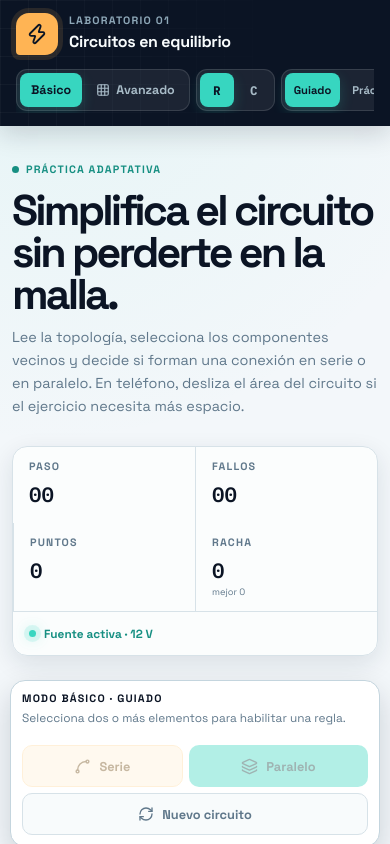
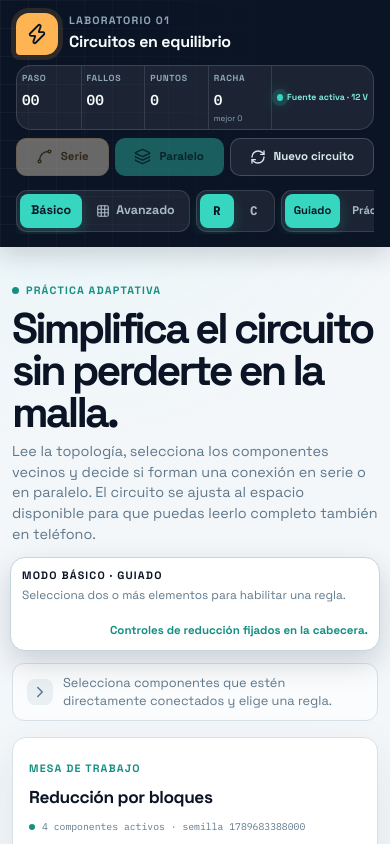
Before and after one commit to Santiiagolr/Circuit-Practice-Interactive-Circuit-Simplification-Lab, a React (Vite) app: page / in a window 390 px wide. Shown: the top 844 px of the page. Built offline with nearby package versions, Linux system fonts and the light colour scheme.

Commit message:
Improve responsive circuit workspace layout

```diff
--- a/src/App.jsx
+++ b/src/App.jsx
@@ -203,6 +203,71 @@ function FeedbackBanner({ feedback, mode }) {
         {isError ? <XCircle size={18} /> : isSuccess ? <CheckCircle2 size={18} /> : <ChevronRight size={18} />}
       </span>
       <span>{message}</span>
+    </div>
+  );
+}
+
+function Telemetry({ steps, mistakes, score, streak, bestStreak, isSolved, compact = false }) {
+  return (
+    <div className={'telemetry' + (compact ? ' telemetry--topbar' : '')} aria-label="Estado del ejercicio">
+      <div className="telemetry-cell">
+        <span className="telemetry-label">Paso</span>
+        <strong>{String(steps).padStart(2, '0')}</strong>
+      </div>
+      <div className="telemetry-cell">
+        <span className="telemetry-label">Fallos</span>
+        <strong>{String(mistakes).padStart(2, '0')}</strong>
+      </div>
+      <div className="telemetry-cell">
+        <span className="telemetry-label">Puntos</span>
+        <strong>{score}</strong>
+      </div>
+      <div className="telemetry-cell telemetry-cell--streak">
+        <span className="telemetry-label">Racha</span>
+        <strong>{streak}</strong>
+        <small>mejor {bestStreak}</small>
+      </div>
+      <div className="telemetry-state">
+        <span className={'status-lamp' + (isSolved ? ' is-solved' : '')} />
+        <span>{isSolved ? 'Circuito medido' : 'Fuente activa · 12 V'}</span>
+      </div>
+    </div>
+  );
+}
+
+function ExerciseActions({
+  selectedCount,
+  isSolved,
+  openSwitchSelected,
+  onCombine,
+  onDeleteSwitch,
+  onNewCircuit,
+  compact = false,
+}) {
+  return (
+    <div className={'action-group' + (compact ? ' action-group--topbar' : '')} aria-label="Acciones de reducción">
+      <button
+        className="button button--series"
+        disabled={selectedCount < 2 || isSolved}
+        onClick={() => onCombine('series')}
+      >
+        <Spline size={17} /> Serie
+      </button>
+      <button
+        className="button button--parallel"
+        disabled={selectedCount < 2 || isSolved}
+        onClick={() => onCombine('parallel')}
+      >
+        <Layers size={17} /> Paralelo
+      </button>
+      {openSwitchSelected && (
+        <button className="button button--danger" onClick={onDeleteSwitch}>
+          <XCircle size={17} /> Eliminar abierto
+        </button>
+      )}
+      <button className="button button--quiet" onClick={onNewCircuit}>
+        <RefreshCw size={16} /> Nuevo circuito
+      </button>
     </div>
   );
 }
@@ -538,11 +603,34 @@ function App() {
   return (
     <div className="app-shell">
       <header className="topbar">
-        <div className="brand-lockup">
-          <div className="brand-mark" aria-hidden="true"><Zap size={22} /></div>
-          <div>
-            <p className="brand-kicker">Laboratorio 01</p>
-            <p className="brand-name">Circuitos en equilibrio</p>
+        <div className="topbar-main">
+          <div className="brand-lockup">
+            <div className="brand-mark" aria-hidden="true"><Zap size={22} /></div>
+            <div>
+              <p className="brand-kicker">Laboratorio 01</p>
+              <p className="brand-name">Circuitos en equilibrio</p>
+            </div>
+          </div>
+
+          <div className="topbar-quick">
+            <Telemetry
+              steps={steps}
+              mistakes={mistakes}
+              score={progress.score}
+              streak={progress.streak}
+              bestStreak={progress.bestStreak}
+              isSolved={isSolved}
+              compact
+            />
+            <ExerciseActions
+              selectedCount={selectedIds.length}
+              isSolved={isSolved}
+              openSwitchSelected={openSwitchSelected}
+              onCombine={handleCombine}
+              onDeleteSwitch={handleDeleteSwitch}
+              onNewCircuit={() => createExercise()}
+              compact
+            />
           </div>
         </div>
 
@@ -646,33 +734,9 @@ function App() {
             <h1>Simplifica el circuito sin perderte en la malla.</h1>
             <p>
               Lee la topología, selecciona los componentes vecinos y decide si forman
-              una conexión en serie o en paralelo. En teléfono, desliza el área del
-              circuito si el ejercicio necesita más espacio.
+              una conexión en serie o en paralelo. El circuito se ajusta al espacio
+              disponible para que puedas leerlo completo también en teléfono.
             </p>
-          </div>
-
-          <div className="telemetry" aria-label="Estado del ejercicio">
-            <div className="telemetry-cell">
-              <span className="telemetry-label">Paso</span>
-              <strong>{String(steps).padStart(2, '0')}</strong>
-            </div>
-            <div className="telemetry-cell">
-              <span className="telemetry-label">Fallos</span>
-              <strong>{String(mistakes).padStart(2, '0')}</strong>
-            </div>
-            <div className="telemetry-cell">
-              <span className="telemetry-label">Puntos</span>
-              <strong>{progress.score}</strong>
-            </div>
-            <div className="telemetry-cell telemetry-cell--streak">
-              <span className="telemetry-label">Racha</span>
-              <strong>{progress.streak}</strong>
-              <small>mejor {progress.bestStreak}</small>
-            </div>
-            <div className="telemetry-state">
-              <span className={'status-lamp' + (isSolved ? ' is-solved' : '')} />
-              <span>{isSolved ? 'Circuito medido' : 'Fuente activa · 12 V'}</span>
-            </div>
           </div>
         </section>
 
@@ -688,30 +752,7 @@ function App() {
             </span>
           </div>
 
-          <div className="action-group">
-            <button
-              className="button button--series"
-              disabled={selectedIds.length < 2 || isSolved}
-              onClick={() => handleCombine('series')}
-            >
-              <Spline size={17} /> Serie
-            </button>
-            <button
-              className="button button--parallel"
-              disabled={selectedIds.length < 2 || isSolved}
-              onClick={() => handleCombine('parallel')}
-            >
-              <Layers size={17} /> Paralelo
-            </button>
-            {openSwitchSelected && (
-              <button className="button button--danger" onClick={handleDeleteSwitch}>
-                <XCircle size={17} /> Eliminar abierto
-              </button>
-            )}
-            <button className="button button--quiet" onClick={() => createExercise()}>
-              <RefreshCw size={16} /> Nuevo circuito
-            </button>
-          </div>
+          <span className="control-strip-note">Controles de reducción fijados en la cabecera.</span>
         </section>
 
         <FeedbackBanner feedback={feedback} mode={mode} />
--- a/src/index.css
+++ b/src/index.css
@@ -65,20 +65,20 @@
 
 .app-shell {
   min-height: 100vh;
-  overflow-x: hidden;
+  overflow-x: clip;
   background:
     radial-gradient(circle at 12% 0%, rgba(55, 214, 192, 0.08), transparent 28rem),
     var(--canvas);
 }
 
 .topbar {
-  position: relative;
+  position: sticky;
+  top: 0;
   z-index: 20;
   display: flex;
-  align-items: center;
-  justify-content: space-between;
-  gap: 24px;
-  min-height: 76px;
+  flex-direction: column;
+  align-items: stretch;
+  gap: 10px;
   padding: 14px clamp(18px, 4vw, 58px);
   color: #F8FCFD;
   background: var(--ink);
@@ -97,6 +97,8 @@
 }
 
 .brand-lockup,
+.topbar-main,
+.topbar-quick,
 .topbar-controls,
 .segmented-control,
 .topbar-tool,
@@ -116,6 +118,19 @@
 .brand-lockup {
   flex: 0 0 auto;
   gap: 11px;
+}
+
+.topbar-main {
+  justify-content: space-between;
+  gap: 20px;
+  min-width: 0;
+}
+
+.topbar-quick {
+  justify-content: flex-end;
+  gap: 10px;
+  min-width: 0;
+  margin-left: auto;
 }
 
 .brand-mark {
@@ -163,6 +178,7 @@
   justify-content: flex-end;
   gap: 8px;
   flex-wrap: wrap;
+  width: 100%;
 }
 
 .segmented-control {
@@ -243,22 +259,79 @@
   opacity: 0.42;
 }
 
+.telemetry--topbar {
+  min-width: 0;
+  flex: 0 1 auto;
+  border-color: rgba(255, 255, 255, 0.14);
+  background: rgba(255, 255, 255, 0.07);
+  box-shadow: none;
+}
+
+.telemetry--topbar .telemetry-cell,
+.telemetry--topbar .telemetry-state {
+  padding: 8px 11px;
+}
+
+.telemetry--topbar .telemetry-cell + .telemetry-cell,
+.telemetry--topbar .telemetry-state {
+  border-color: rgba(255, 255, 255, 0.12);
+}
+
+.telemetry--topbar .telemetry-label,
+.telemetry--topbar .telemetry-cell--streak small {
+  color: #8EA8B8;
+}
+
+.telemetry--topbar .telemetry-cell strong {
+  color: #F8FCFD;
+  font-size: 1rem;
+}
+
+.telemetry--topbar .telemetry-state {
+  color: #7DE9DB;
+  font-size: 0.68rem;
+}
+
+.action-group--topbar {
+  flex-wrap: nowrap;
+  flex: 0 0 auto;
+}
+
+.action-group--topbar .button {
+  min-height: 38px;
+  padding-inline: 11px;
+  font-size: 0.72rem;
+  white-space: nowrap;
+}
+
+.topbar .button--quiet {
+  color: #D7E7EC;
+  border-color: rgba(255, 255, 255, 0.18);
+  background: rgba(255, 255, 255, 0.07);
+}
+
+.topbar .button--quiet:hover:not(:disabled) {
+  color: #FFFFFF;
+  border-color: rgba(255, 255, 255, 0.35);
+  background: rgba(255, 255, 255, 0.14);
+}
+
 .workspace {
-  width: min(100%, 1480px);
+  width: min(100%, 1600px);
   margin: 0 auto;
-  padding: clamp(24px, 4vw, 54px) clamp(16px, 4vw, 58px) 32px;
+  padding: clamp(16px, 2.5vw, 32px) clamp(16px, 3vw, 48px) 28px;
 }
 
 .exercise-heading {
   display: flex;
-  align-items: flex-end;
-  justify-content: space-between;
-  gap: 28px;
-  margin-bottom: 24px;
+  align-items: center;
+  justify-content: flex-start;
+  gap: 20px;
+  margin-bottom: 12px;
 }
 
 .heading-copy {
-  max-width: 690px;
+  max-width: 920px;
 }
 
 .eyebrow {
@@ -279,21 +352,21 @@
 }
 
 .heading-copy h1 {
-  max-width: 650px;
-  margin: 10px 0 10px;
+  max-width: 920px;
+  margin: 7px 0 7px;
   color: var(--ink);
-  font-size: clamp(2rem, 4vw, 3.75rem);
+  font-size: clamp(1.7rem, 3vw, 2.7rem);
   font-weight: 650;
   letter-spacing: -0.065em;
   line-height: 0.98;
 }
 
 .heading-copy p {
-  max-width: 610px;
+  max-width: 760px;
   margin: 0;
   color: var(--muted);
-  font-size: 1rem;
-  line-height: 1.6;
+  font-size: 0.88rem;
+  line-height: 1.45;
 }
 
 .telemetry {
@@ -346,6 +419,12 @@
   white-space: nowrap;
 }
 
+.topbar .telemetry--topbar {
+  border-color: rgba(255, 255, 255, 0.14);
+  background: rgba(255, 255, 255, 0.07);
+  box-shadow: none;
+}
+
 .status-lamp {
   color: var(--signal);
   box-shadow: 0 0 0 5px rgba(55, 214, 192, 0.14), 0 0 14px rgba(55, 214, 192, 0.72);
@@ -359,10 +438,10 @@
 .control-strip {
   display: flex;
   align-items: center;
-  justify-content: space-between;
+  justify-content: flex-start;
   gap: 18px;
   margin-bottom: 12px;
-  padding: 12px 14px 12px 18px;
+  padding: 10px 14px 10px 18px;
   border: 1px solid var(--line);
   border-radius: 15px;
   background: var(--surface);
@@ -385,6 +464,14 @@
   justify-content: flex-end;
   gap: 7px;
   flex-wrap: wrap;
+}
+
+.control-strip-note {
+  margin-left: auto;
+  color: var(--signal-deep);
+  font-size: 0.72rem;
+  font-weight: 650;
+  white-space: nowrap;
 }
 
 .button {
@@ -572,8 +659,8 @@
 
 .circuit-stage {
   position: relative;
-  height: clamp(360px, 60dvh, 620px);
-  min-height: 360px;
+  height: clamp(520px, 80dvh, 960px);
+  min-height: 520px;
   overflow: hidden;
   background: #EAF2F5;
 }
@@ -600,7 +687,8 @@
   height: auto;
   min-width: 0;
   min-height: 0;
-  max-width: none;
+  max-width: 100%;
+  max-height: 100%;
   overflow: visible;
   user-select: none;
   touch-action: pan-x pan-y;
@@ -947,12 +1035,21 @@ button:focus-visible {
 
 @media (max-width: 1120px) {
   .topbar {
+    align-items: stretch;
+  }
+
+  .topbar-main {
     align-items: flex-start;
     flex-direction: column;
   }
 
+  .topbar-quick {
+    width: 100%;
+    justify-content: space-between;
+    margin-left: 0;
+  }
+
   .topbar-controls {
-    width: 100%;
     justify-content: flex-start;
   }
 
@@ -992,6 +1089,16 @@ button:focus-visible {
     padding: 13px 16px;
   }
 
+  .topbar-main {
+    gap: 10px;
+  }
+
+  .topbar-quick {
+    align-items: stretch;
+    flex-direction: column;
+    gap: 8px;
+  }
+
   .topbar-controls {
     gap: 6px;
     overflow-x: auto;
@@ -1027,6 +1134,42 @@ button:focus-visible {
     min-width: 0;
   }
 
+  .telemetry--topbar {
+    display: grid;
+    width: 100%;
+    max-width: 100%;
+    overflow: visible;
+    grid-template-columns: repeat(4, minmax(0, 1fr)) minmax(90px, 1.6fr);
+  }
+
+  .telemetry--topbar .telemetry-cell,
+  .telemetry--topbar .telemetry-state {
+    min-width: 0;
+    padding: 7px 5px;
+  }
+
+  .telemetry--topbar .telemetry-state {
+    grid-column: auto;
+    border-top: 0;
+    border-left: 1px solid rgba(255, 255, 255, 0.12);
+    gap: 4px;
+    font-size: 0.55rem;
+  }
+
+  .telemetry--topbar .telemetry-label {
+    margin-bottom: 4px;
+    font-size: 0.55rem;
+    letter-spacing: 0.08em;
+  }
+
+  .telemetry--topbar .telemetry-cell strong {
+    font-size: 0.9rem;
+  }
+
+  .telemetry--topbar .telemetry-cell--streak small {
+    font-size: 0.5rem;
+  }
+
   .telemetry-state {
     grid-column: 1 / -1;
     border-top: 1px solid var(--line);
@@ -1053,13 +1196,28 @@ button:focus-visible {
     gap: 6px;
   }
 
+  .action-group--topbar {
+    width: 100%;
+    flex-wrap: nowrap;
+    overflow-x: auto;
+    scrollbar-width: none;
+  }
+
+  .action-group--topbar::-webkit-scrollbar {
+    display: none;
+  }
+
+  .action-group--topbar .button {
+    flex: 0 0 auto;
+  }
+
   .action-group .button {
     flex: 1 1 auto;
     min-width: 0;
     padding-inline: 11px;
   }
 
-  .action-group .button--quiet {
+  .control-strip .action-group .button--quiet {
     flex-basis: 100%;
   }
 
@@ -1080,13 +1238,13 @@ button:focus-visible {
   }
 
   .circuit-stage {
-    height: clamp(340px, 52dvh, 500px);
-    min-height: 340px;
+    height: clamp(430px, 78dvh, 720px);
+    min-height: 430px;
   }
 
   .circuit-scroll {
-    justify-content: flex-start;
-    align-items: flex-start;
+    justify-content: center;
+    align-items: center;
     padding: 8px;
     -webkit-overflow-scrolling: touch;
     touch-action: pan-x pan-y;
```
Also changed, not shown: src/components/CircuitSVG.jsx (+41 -4 lines), src/components/GridCircuitSVG.jsx (+33 -4 lines).
